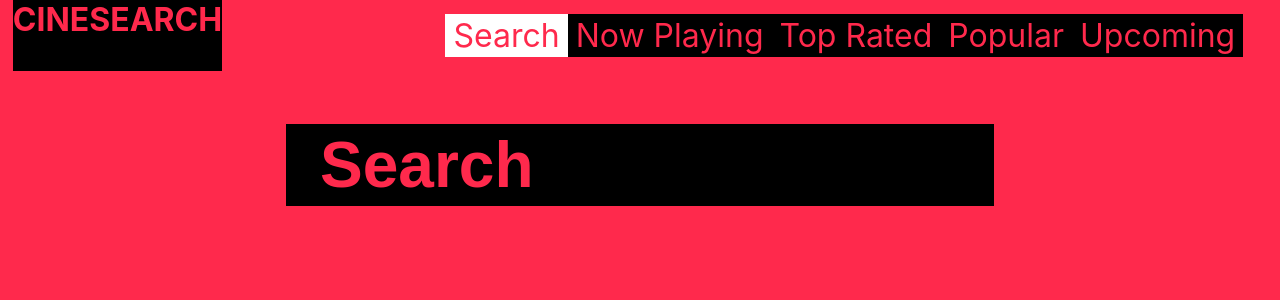
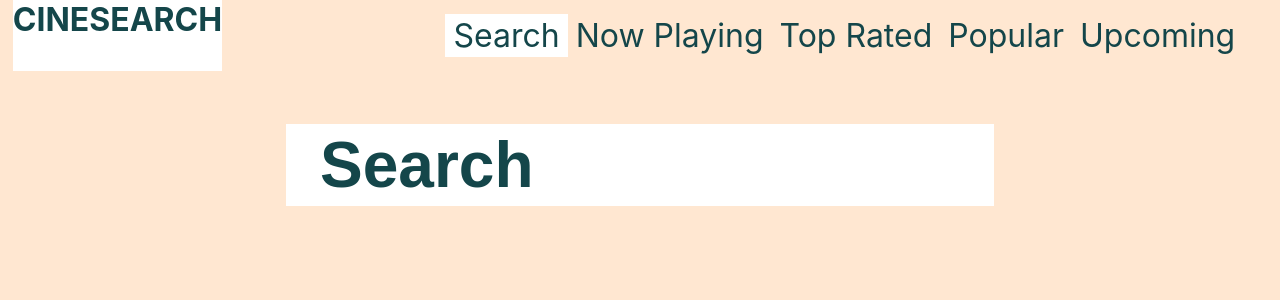
Before and after one commit to phamandrew/movie-app, a React (Create React App) app: page / in a window 1280 px wide. Shown: the top 300 px of the page. Built offline with nearby package versions, Linux system fonts and the light colour scheme.

Commit message:
experimenting with styling

```diff
--- a/src/App.scss
+++ b/src/App.scss
@@ -1,7 +1,11 @@
 
-$bg: #ff294c;
-$text-bg: #000;
-$text: #ff294c;
+// $bg: #ff294c;
+$bg: #ffe7d1;
+// $text-bg: #000;
+$text-bg: #fff;
+// $text: #ff294c;
+$text: #14464a;
+// $active: #fff;
 $active: #fff;
 
 body {
@@ -37,7 +41,7 @@ nav {
                 font-size: 32px;
                 text-decoration: none;
                 color: $text;
-                background-color: $text-bg;
+                // background-color: $text-bg;
                 padding: 2px 8px;
                 transition: ease-in-out 0.2s;
 
@@ -88,7 +92,7 @@ nav {
     }
     .search:focus {
         outline: none !important;
-        border: 2px solid white;
+        border: 2px solid $text;
         background-color: $active;
     }
     .movie-container {
@@ -120,7 +124,7 @@ nav {
             }
             h3 {
                 font-size: 14px;
-                background-color: $text-bg;
+                // background-color: $text-bg;
                 color: $text;
                 // color: #ff294c;
                 padding: 2px 4px;
```
